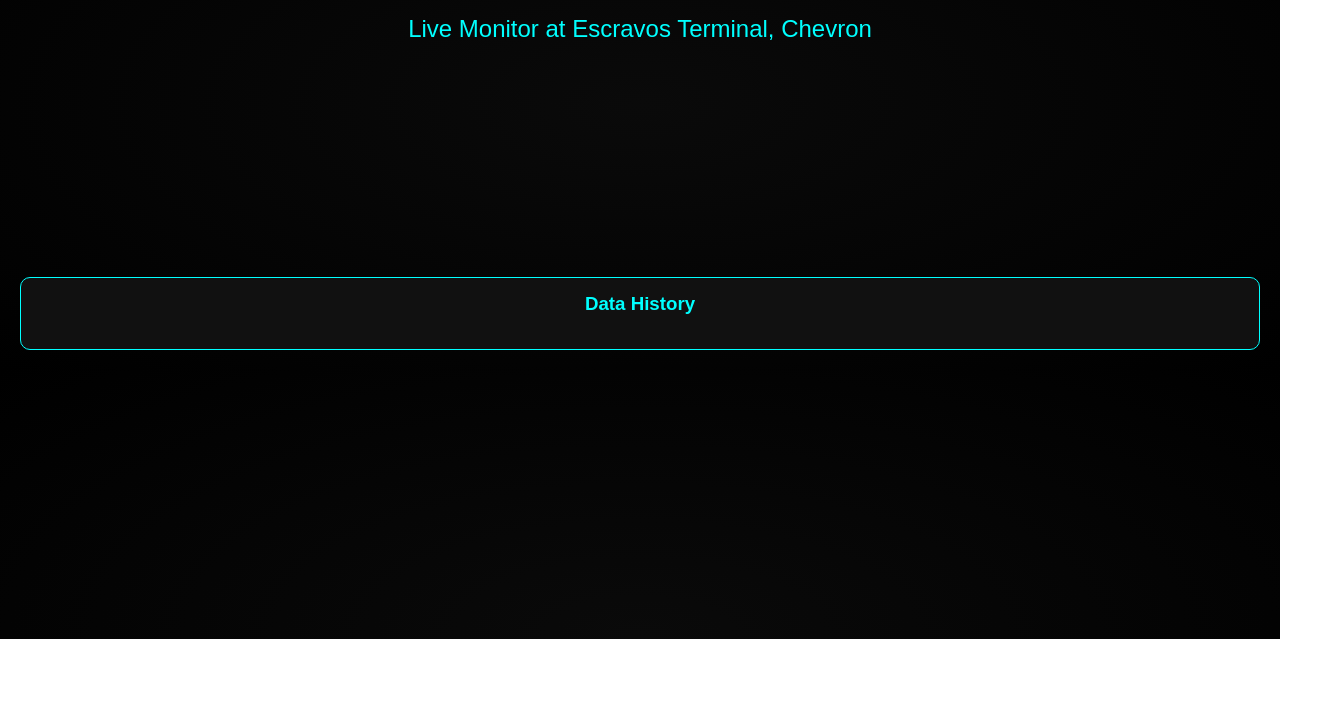
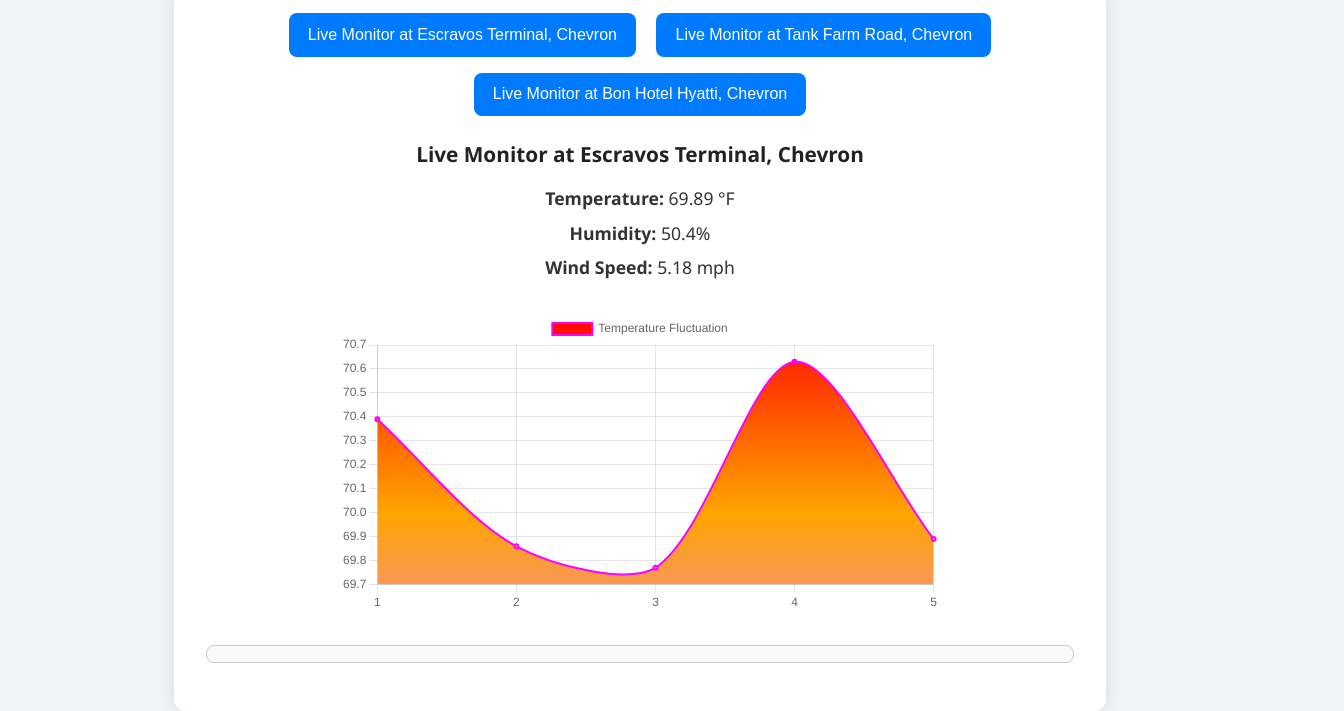
Before and after one commit to LIGHTLABS-CO/Chemical-safety-app, a plain HTML site: page Index.html in a window 1280 px wide. Shown: the part 161-872 px from the top of the page, 1344 px wide, since content can reach past the window. Before the commit the page ends 800 px from the top, so only its background shows below. Drawn offline with nearby package versions, Linux system fonts and the light colour scheme; no server answers; a web font is replaced by a local one.

Commit message:
Update Index.html

```diff
--- a/Index.html
+++ b/Index.html
@@ -1,143 +1,129 @@
-<!DOCTYPE html>
-<html lang="en">
+<!DOCTYPE html><html lang="en">
 <head>
   <meta charset="UTF-8" />
-  <meta name="viewport" content="width=device-width, initial-scale=1.0"/>
-  <title>Live Atmospheric Monitor</title>
+  <meta name="viewport" content="width=device-width, initial-scale=1.0" />
+  <title>Live Monitor | Lighthouse Labs</title>
+  <link rel="stylesheet" href="https://fonts.googleapis.com/css2?family=Segoe+UI&display=swap">
   <script src="https://cdn.jsdelivr.net/npm/chart.js"></script>
   <style>
     body {
       margin: 0;
-      font-family: 'Orbitron', sans-serif;
-      background: radial-gradient(ellipse at center, #0a0a0a 0%, #000 100%);
-      color: #0ff;
-      overflow-x: hidden;
+      font-family: 'Segoe UI', Tahoma, Geneva, Verdana, sans-serif;
+      background-color: #f0f4f8;
+      color: #333;
+      padding: 0;
     }
     .banner {
-      background: #0ff;
-      color: black;
+      background: linear-gradient(to right, #222, #555);
+      color: white;
+      font-size: 2rem;
+      padding: 1rem;
       text-align: center;
-      font-size: 2rem;
-      padding: 10px;
       font-weight: bold;
       letter-spacing: 2px;
     }
+    .countdown-timer {
+      font-size: 2rem;
+      font-weight: bold;
+      color: #d32f2f;
+      text-align: center;
+      margin: 1rem 0;
+      animation: pulse 2s infinite;
+    }
+    @keyframes pulse {
+      0% { transform: scale(1); opacity: 0.7; }
+      50% { transform: scale(1.1); opacity: 1; }
+      100% { transform: scale(1); opacity: 0.7; }
+    }
     .container {
-      padding: 20px;
+      max-width: 900px;
+      margin: auto;
+      background: white;
+      border-radius: 12px;
+      box-shadow: 0 0 15px rgba(0,0,0,0.1);
+      padding: 1rem;
     }
     button {
-      margin: 5px;
-      padding: 10px 20px;
-      background: #222;
-      color: #0ff;
-      border: 1px solid #0ff;
+      margin: 0.5rem;
+      padding: 0.8rem 1.2rem;
+      background-color: #007bff;
+      color: white;
+      border: none;
       border-radius: 8px;
-      font-weight: bold;
+      font-size: 1rem;
       cursor: pointer;
-      transition: all 0.4s ease;
-    }
-    .base-btn.active {
-      background: #0ff;
-      color: #000;
     }
     button:hover {
-      background: #0ff;
-      color: #000;
+      background-color: #0056b3;
+    }
+    #base-name {
+      text-align: center;
+      font-size: 1.3rem;
+      margin: 1rem 0;
+      font-weight: bold;
+      color: #222;
+    }
+    #weather, #forecast {
+      margin-top: 1rem;
+      text-align: center;
+      line-height: 1.6;
     }
     .data-point {
-      margin: 8px 0;
+      font-size: 1.1rem;
+      margin: 0.4rem auto;
     }
-    #base-name {
-      font-size: 1.5rem;
-      margin: 20px 0;
-      text-align: center;
-      transition: opacity 0.6s ease-in-out;
+    canvas#tempChart {
+      display: block;
+      margin: 2rem auto;
+      max-width: 100%;
+      height: 300px;
     }
-    canvas {
-      max-width: 100%;
-      margin: 20px 0;
-    }
-    #countdown {
-      text-align: center;
-      margin-top: 10px;
-      font-size: 1.2rem;
-      color: #fff;
-    }
-    #history {
-      background: #111;
-      padding: 15px;
-      margin-top: 20px;
-      border-radius: 10px;
-      border: 1px solid #0ff;
+    .log-panel {
       max-height: 200px;
       overflow-y: auto;
+      background: #f9f9f9;
+      border: 1px solid #ccc;
+      border-radius: 8px;
+      padding: 0.5rem 1rem;
+      margin: 2rem 1rem;
+      font-size: 0.9rem;
     }
-    #history h3 {
-      margin-top: 0;
-      text-align: center;
-      color: #0ff;
-    }
-    #history li {
-      padding: 5px 0;
-      border-bottom: 1px dashed #0ff;
-      color: #ccc;
-    }
-    audio {
-      display: none;
+    .log-entry {
+      margin-bottom: 0.5rem;
+      border-bottom: 1px solid #eee;
+      padding-bottom: 0.3rem;
     }
   </style>
 </head>
-<body onclick="startSound()">
+<body>
   <div class="banner">LIGHTHOUSE LABS</div>
   <div class="countdown-timer" id="countdown">Next update in 10:00</div>
   <div class="container">
-    <div style="text-align:center;">
-      <button class="base-btn active" onclick="switchBase(this, 'Live Monitor at Escravos Terminal, Chevron')">Escravos Terminal</button>
-      <button class="base-btn" onclick="switchBase(this, 'Live Monitor at Meren Platform, Chevron')">Meren Platform</button>
-      <button class="base-btn" onclick="switchBase(this, 'Live Monitor at Bon Hotel Hyatti')">Bon Hotel Hyatti</button>
+    <div style="text-align: center;">
+      <button onclick="switchBase('Escravos Terminal, Chevron')">Live Monitor at Escravos Terminal, Chevron</button>
+      <button onclick="switchBase('Tank Farm Road, Chevron')">Live Monitor at Tank Farm Road, Chevron</button>
+      <button onclick="switchBase('Bon Hotel Hyatti, Warri')">Live Monitor at Bon Hotel Hyatti, Chevron</button>
     </div>
     <div id="base-name">Live Monitor at Escravos Terminal, Chevron</div>
     <div id="weather"></div>
     <canvas id="tempChart"></canvas>
-    <div id="history">
-      <h3>Data History</h3>
-      <ul id="historyList" style="list-style:none; padding-left:0;"></ul>
+    <div class="log-panel" id="log"></div>
   </div>
-  </div>
-
-  <!-- Ambient Sci-Fi Sound -->
-  <audio id="ambient" loop>
-    <source src="https://cdn.pixabay.com/download/audio/2023/04/11/audio_1c012a226b.mp3?filename=cosmic-flow-144113.mp3" type="audio/mpeg" />
-  </audio>
-
+  <audio id="ambient" src="https://actions.google.com/sounds/v1/ambiences/countryside_day.ogg" loop></audio>
   <script>
-    let base = 'Live Monitor at Escravos Terminal, Chevron';
+    let base = 'Escravos Terminal, Chevron';
     let countdown = 600;
     let chart;
     let temperatureData = [];
-    let currentTemp = 68;
-    let humidity = 30;
-    let windSpeed = 4;
-    let weather = 'clear sky';
+    let fluctuatedTemp = 70, fluctuatedHumidity = 50, fluctuatedWind = 5;
+    let realTemp = 70, realHumidity = 50, realWind = 5;
     const ctx = document.getElementById('tempChart').getContext('2d');
-    const historyList = document.getElementById('historyList');
-
-    function startSound() {
-      const ambient = document.getElementById('ambient');
-      ambient.play().catch(() => {});
-    }
-
-    function switchBase(btn, newBase) {
-      document.querySelectorAll('.base-btn').forEach(b => b.classList.remove('active'));
-      btn.classList.add('active');
-
-      document.getElementById('base-name').style.opacity = 0;
-      setTimeout(() => {
+    const ambientSound = document.getElementById('ambient');
+    ambientSound.volume = 0.2;
+    ambientSound.play();function switchBase(newBase) {
   base = newBase;
-        document.getElementById('base-name').innerText = newBase;
-        document.getElementById('base-name').style.opacity = 1;
+  document.getElementById('base-name').innerText = 'Live Monitor at ' + newBase;
   fetchWeather();
-      }, 500);
 }
 
 function updateCountdown() {
@@ -152,36 +138,85 @@
 }
 
 async function fetchWeather() {
-      try {
   const url = `https://api.openweathermap.org/data/2.5/weather?q=Warri,NG&appid=7ce545e8426a719062d9f8a7795d1e56&units=imperial`;
   const response = await fetch(url);
   const data = await response.json();
 
-        if (!data || !data.main) throw new Error("Invalid data");
+  realTemp = data.main.temp;
+  realHumidity = data.main.humidity;
+  realWind = data.wind.speed;
+  const weather = data.weather[0].description;
 
-        currentTemp = data.main.temp;
-        humidity = data.main.humidity;
-        windSpeed = data.wind.speed;
-        weather = data.weather[0].description;
+  logData(realTemp, realHumidity, realWind, weather);
+}
 
-        const log = document.createElement('li');
-        log.innerHTML = `<strong>${new Date().toLocaleTimeString()}</strong>: ${currentTemp.toFixed(1)}°F, ${humidity}% Humidity, ${windSpeed}mph, ${weather}`;
-        historyList.prepend(log);
+function fluctuateValues() {
+  fluctuatedTemp = (realTemp + (Math.random() * 1.5 - 0.7)).toFixed(2);
+  fluctuatedHumidity = (realHumidity + (Math.random() * 2 - 1)).toFixed(1);
+  fluctuatedWind = (realWind + (Math.random() * 1.5 - 0.5)).toFixed(2);
 
-        if (historyList.children.length > 30) {
-          historyList.removeChild(historyList.lastChild);
+  document.getElementById('weather').innerHTML = `
+    <div class="data-point"><strong>Temperature:</strong> ${fluctuatedTemp} °F</div>
+    <div class="data-point"><strong>Humidity:</strong> ${fluctuatedHumidity}%</div>
+    <div class="data-point"><strong>Wind Speed:</strong> ${fluctuatedWind} mph</div>
+  `;
+
+  temperatureData.push(fluctuatedTemp);
+  if (temperatureData.length > 20) temperatureData.shift();
+  updateChart();
 }
-      } catch (e) {
-        const errorLog = document.createElement('li');
-        errorLog.style.color = 'red';
-        errorLog.innerText = `⚠️ Failed to fetch data: ${e.message}`;
-        historyList.prepend(errorLog);
+
+function updateChart() {
+  if (!chart) {
+    chart = new Chart(ctx, {
+      type: 'line',
+      data: {
+        labels: Array.from({ length: temperatureData.length }, (_, i) => i + 1),
+        datasets: [{
+          label: 'Temperature Fluctuation',
+          data: temperatureData,
+          borderColor: 'rgba(255,0,255,1)',
+          backgroundColor: getGradient(),
+          fill: true,
+          tension: 0.3,
+          pointRadius: 2,
+          borderWidth: 2
+        }]
+      },
+      options: {
+        animation: false,
+        responsive: true,
+        scales: {
+          y: { beginAtZero: false }
+        }
+      }
+    });
+  } else {
+    chart.data.labels = Array.from({ length: temperatureData.length }, (_, i) => i + 1);
+    chart.data.datasets[0].data = temperatureData;
+    chart.update();
   }
 }
 
-    function updateDisplay() {
-      let fluctuatedTemp = +(currentTemp + (Math.random() * 1.4 - 0.7)).toFixed(2);
-      let fluctuatedHumidity = +(humidity + (Math.random() * 2 - 1)).toFixed(1);
-      let fluctuatedWind = +(windSpeed + (Math.random() * 1.2 - 0.6)).toFixed(1);
+function getGradient() {
+  const gradient = ctx.createLinearGradient(0, 0, 0, 400);
+  gradient.addColorStop(0, 'red');
+  gradient.addColorStop(0.5, 'orange');
+  gradient.addColorStop(1, 'violet');
+  return gradient;
+}
 
-      document.getElementById('weather').
+function logData(temp, hum, wind, condition) {
+  const log = document.getElementById('log');
+  const time = new Date().toLocaleTimeString();
+  const entry = `<div class="log-entry">[${time}] Temp: ${temp} °F | Hum: ${hum}% | Wind: ${wind} mph | Cond: ${condition}</div>`;
+  log.innerHTML = entry + log.innerHTML;
+}
+
+fetchWeather();
+setInterval(updateCountdown, 1000);
+setInterval(fluctuateValues, 1000);
+
+  </script>
+</body>
+</html>
```
Lines whose indentation alone changed are shown as unchanged.
